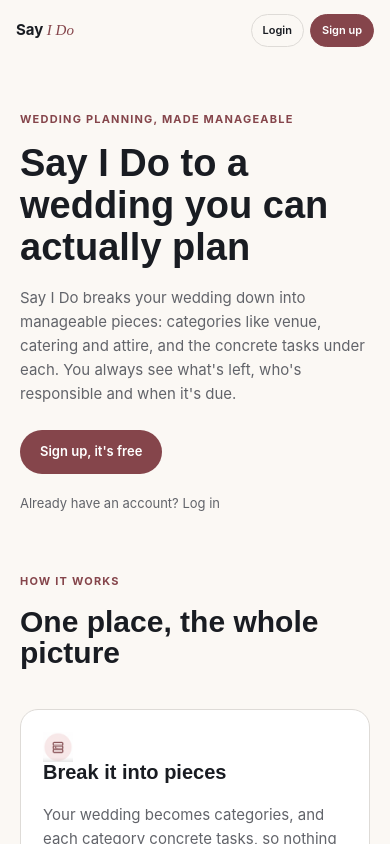
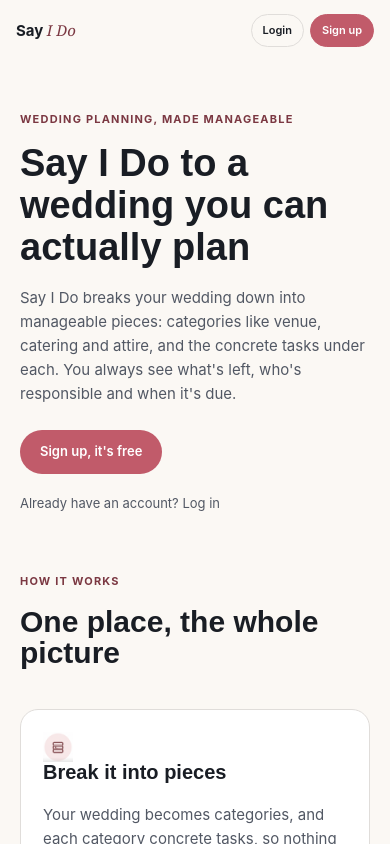
Before and after one commit to Rovelt123/4.Sem-Sys, a React (Vite) app in the folder frontend/: page / in a window 390 px wide. Shown: the top 844 px of the page. Built offline with nearby package versions, Linux system fonts and the light colour scheme; no server answers.

Commit message:
Use rem units, shared color variables and alt text on the landing page

```diff
--- a/frontend/src/pages/landingpage/components/BigInfocard.module.css
+++ b/frontend/src/pages/landingpage/components/BigInfocard.module.css
@@ -5,24 +5,24 @@
     justify-content: center;
 
     width: 100%;
-    max-width: 1120px;
-    min-height: 190px;
+    max-width: 70rem;
+    min-height: 11.875rem;
 
-    margin: 70px auto 0;
-    padding: 40px 20px;
+    margin: 4.375rem auto 0;
+    padding: 2.5rem 1.25rem;
 
-    background-color: #1f2228;
-    border-radius: 22px;
+    background-color: var(--ink);
+    border-radius: 1.375rem;
 
     box-sizing: border-box;
 }
 
 .titleText {
-    margin: 0 0 20px;
+    margin: 0 0 1.25rem;
 
-    color: white;
+    color: var(--surface);
 
-    font-size: 26px;
+    font-size: 1.625rem;
     font-weight: 700;
     line-height: 1.2;
 
@@ -32,14 +32,14 @@
 .createButton {
     display: inline-block;
 
-    padding: 12px 24px;
+    padding: 0.75rem 1.5rem;
 
-    background-color: white;
-    color: #191c22;
+    background-color: var(--surface);
+    color: var(--ink);
 
-    border-radius: 24px;
+    border-radius: 1.5rem;
 
-    font-size: 14px;
+    font-size: 0.875rem;
     font-weight: 600;
     text-decoration: none;
 
@@ -47,5 +47,5 @@
 }
 
 .createButton:hover {
-    background-color: #f2efec;
+    background-color: var(--accent-soft);
 }
--- a/frontend/src/pages/landingpage/components/Landingpage-section.jsx
+++ b/frontend/src/pages/landingpage/components/Landingpage-section.jsx
@@ -44,17 +44,17 @@ function LandingpageSection(){
             <div className={styles.cardContainer}>
 
                 <div className={styles.card}>
-                    <img src={piecesLogo} width={30} height={30}></img>
+                    <img src={piecesLogo} width={30} height={30} alt="" />
                     <h3 className={styles.title3Text}>Break it into pieces</h3>
                     <p className={styles.text}>Your wedding becomes categories, and each category concrete tasks, so nothing feels overwhelming</p>
                 </div>
                 <div className={styles.card}>
-                    <img src={calenderLogo} width={30} height={30}></img>
+                    <img src={calenderLogo} width={30} height={30} alt="" />
                     <h3 className={styles.title3Text}>Never miss a deadline</h3>
                     <p className={styles.text}>Every task gets a status and a due date, so you always know what's urgent</p>
                 </div>
                 <div className={styles.card}>
-                    <img src={familyLogo} width={30} height={30}></img>
+                    <img src={familyLogo} width={30} height={30} alt="" />
                     <h3 className={styles.title3Text}>Share the load</h3>
                     <p className={styles.text}>Give family and friends access to the tasks they've offered to help with</p>
                 </div>
--- a/frontend/src/pages/landingpage/components/Landingpage-section.module.css
+++ b/frontend/src/pages/landingpage/components/Landingpage-section.module.css
@@ -4,66 +4,66 @@
     align-items: flex-start;
     justify-content: flex-start;
 
-    max-width: 540px;
-    margin: 80px auto 0;
+    max-width: 33.75rem;
+    margin: 5rem auto 0;
 }
 
 .sloganText {
-    margin: 0 0 20px;
+    margin: 0 0 1.25rem;
 
-    color: #85454b;
-    font-size: 12px;
+    color: var(--accent-ink);
+    font-size: 0.75rem;
     font-weight: 700;
-    letter-spacing: 1.5px;
+    letter-spacing: 0.09375rem;
 }
 
 .titleText {
-    margin: 0 0 20px;
+    margin: 0 0 1.25rem;
 
-    color: #191c22;
-    font-size: 48px;
+    color: var(--ink);
+    font-size: 3rem;
     font-weight: 700;
     line-height: 1.05;
 }
 
 .text {
-    margin: 0 0 28px;
+    margin: 0 0 1.75rem;
 
-    color: #62646a;
-    font-size: 16px;
+    color: var(--ink-soft);
+    font-size: 1rem;
     line-height: 1.6;
 }
 
 .signupButton {
     display: inline-block;
 
-    padding: 13px 24px;
-    margin-bottom: 24px;
+    padding: 0.8125rem 1.5rem;
+    margin-bottom: 1.5rem;
 
-    background-color: #85454b;
-    color: white;
+    background-color: var(--accent);
+    color: var(--surface);
 
-    border-radius: 25px;
+    border-radius: 1.5625rem;
 
-    font-size: 14px;
+    font-size: 0.875rem;
     font-weight: 600;
     text-decoration: none;
     transition: 0.2s ease;
 }
 
 .signupButton:hover {
-    background-color: #f1b0b7;
+    background-color: var(--accent-ink);
 }
 
 .smallText {
     margin: 0;
 
-    color: #62646a;
-    font-size: 14px;
+    color: var(--ink-soft);
+    font-size: 0.875rem;
 }
 
 .textLink {
-    color: #62646a;
+    color: var(--ink-soft);
     text-decoration: none;
 }
 
@@ -77,35 +77,36 @@
     align-items: flex-start;
 
     max-width: 100%;
-    margin: 80px auto 0;
-    padding-left: 40px;
+    margin: 5rem auto 0;
+    padding-left: 2.5rem;
 }
 
 .title2Text {
-    margin: 0 0 20px;
+    margin: 0 0 1.25rem;
 
-    color: #191c22;
-    font-size: 36px;
+    color: var(--ink);
+    font-size: 2.25rem;
     font-weight: 700;
     line-height: 1.05;
 }
+
 .title3Text {
-    margin: 0 0 20px;
+    margin: 0 0 1.25rem;
 
-    color: #191c22;
-    font-size: 24px;
+    color: var(--ink);
+    font-size: 1.5rem;
     font-weight: 700;
     line-height: 1.05;
 }
 
 .cardContainer {
     display: flex;
-    gap: 20px;
+    gap: 1.25rem;
 
     width: 100%;
 
-    margin-top: 20px;
-    margin-bottom: 70px;
+    margin-top: 1.25rem;
+    margin-bottom: 4.375rem;
 }
 
 .card {
@@ -113,18 +114,17 @@
     flex-direction: column;
     align-items: flex-start;
 
-
     flex: 1;
 
-    min-height: 170px;
-    padding: 24px;
-    margin-left: 10px;
-    margin-right: 10px;
+    min-height: 10.625rem;
+    padding: 1.5rem;
+    margin-left: 0.625rem;
+    margin-right: 0.625rem;
 
-    background-color: #ffffff;
+    background-color: var(--surface);
 
-    border: 1px solid #dedbd7;
-    border-radius: 18px;
+    border: 1px solid var(--line);
+    border-radius: 1.125rem;
 
     box-sizing: border-box;
 }
@@ -135,8 +135,8 @@
     align-items: center;
 
     width: 100%;
-    margin-top: 70px;
-    padding: 20px 40px;
+    margin-top: 4.375rem;
+    padding: 1.25rem 2.5rem;
 
     box-sizing: border-box;
 }
@@ -144,78 +144,74 @@
 .footerText {
     margin: 0;
 
-    color: #62646a;
-    font-size: 12px;
+    color: var(--ink-soft);
+    font-size: 0.75rem;
     font-weight: 400;
 }
 
 /* MOBILE */
-/* MOBILE */
-/* MOBILE */
-/* MOBILE */
-/* MOBILE */
 
-@media (max-width: 768px) {
+@media (max-width: 48rem) {
 
     .upperContainer {
         max-width: 100%;
-        margin: 50px 0 0;
-        padding: 0 20px;
+        margin: 3.125rem 0 0;
+        padding: 0 1.25rem;
 
         box-sizing: border-box;
     }
 
     .sloganText {
-        font-size: 11px;
-        letter-spacing: 1.2px;
-        margin-bottom: 16px;
+        font-size: 0.6875rem;
+        letter-spacing: 0.075rem;
+        margin-bottom: 1rem;
     }
 
     .titleText {
-        font-size: 38px;
+        font-size: 2.375rem;
         line-height: 1.1;
-        margin-bottom: 18px;
+        margin-bottom: 1.125rem;
     }
 
     .text {
-        font-size: 15px;
+        font-size: 0.9375rem;
         line-height: 1.6;
-        margin-bottom: 24px;
+        margin-bottom: 1.5rem;
     }
 
     .signupButton {
-        padding: 12px 20px;
-        font-size: 13px;
-        margin-bottom: 20px;
+        padding: 0.75rem 1.25rem;
+        font-size: 0.8125rem;
+        margin-bottom: 1.25rem;
     }
 
     .smallText {
-        font-size: 13px;
+        font-size: 0.8125rem;
     }
 
     .midSectionContainer {
         max-width: 100%;
-        margin: 60px 0 0;
-        padding: 0 20px;
+        margin: 3.75rem 0 0;
+        padding: 0 1.25rem;
     }
 
     .title2Text {
-        font-size: 30px;
+        font-size: 1.875rem;
     }
 
     .title3Text {
-        font-size: 20px;
+        font-size: 1.25rem;
     }
 
     .cardContainer {
         flex-direction: column;
-        gap: 16px;
+        gap: 1rem;
 
         width: 100%;
-        margin-top: 20px;
-        margin-bottom: 50px;
+        margin-top: 1.25rem;
+        margin-bottom: 3.125rem;
 
-        padding: 0 20px;
+        padding: 0 1.25rem;
 
         box-sizing: border-box;
     }
@@ -227,15 +223,15 @@
         margin-left: 0;
         margin-right: 0;
 
-        padding: 22px;
+        padding: 1.375rem;
     }
 
     .footerContainer {
-        margin-top: 50px;
-        padding: 20px;
+        margin-top: 3.125rem;
+        padding: 1.25rem;
     }
 
     .footerText {
-        font-size: 11px;
+        font-size: 0.6875rem;
     }
 }
--- a/frontend/src/pages/landingpage/components/Navbar.module.css
+++ b/frontend/src/pages/landingpage/components/Navbar.module.css
@@ -4,7 +4,7 @@
     align-items: center;
 
     width: 100%;
-    padding: 20px 40px;
+    padding: 1.25rem 2.5rem;
     box-sizing: border-box;
 }
 
@@ -16,106 +16,103 @@
 
 .logoLink {
     text-decoration: none;
-    font-size: 18px;
+    font-size: 1.125rem;
     font-weight: 700;
 }
+
 .logoText {
     margin: 0;
-    color: #191c22;
-    font-size: 18px;
+    color: var(--ink);
+    font-size: 1.125rem;
     font-weight: 700;
 }
+
 .logoCursive {
-    color: #85454b;
-    font-family: cursive;
-    font-style: oblique;
+    color: var(--accent-ink);
+    font-family: "Cormorant Garamond", Georgia, serif;
+    font-style: italic;
     font-weight: 500;
 }
 
 .loginRegisterContainer {
     display: flex;
     align-items: center;
-    gap: 12px;
+    gap: 0.75rem;
 }
 
 .loginButton,
 .signupButton {
     text-decoration: none;
-    font-size: 14px;
+    font-size: 0.875rem;
     font-weight: 600;
 
-    padding: 10px 20px;
-    border-radius: 24px;
+    padding: 0.625rem 1.25rem;
+    border-radius: 1.5rem;
 
     transition: 0.2s ease;
 }
 
-
 .loginButton {
-    color: #191c22;
+    color: var(--ink);
     background-color: transparent;
-    border: 1px solid #dedbd7;
+    border: 1px solid var(--line);
 }
 
 .loginButton:hover {
-    background-color: #f2efec;
+    background-color: var(--accent-soft);
 }
 
-
 .signupButton {
-    color: white;
-    background-color: #85454b;
-    border: 1px solid #85454b;
+    color: var(--surface);
+    background-color: var(--accent);
+    border: 1px solid var(--accent);
 }
 
 .signupButton:hover {
-    background-color: #f1c3c9;
+    background-color: var(--accent-ink);
+    border-color: var(--accent-ink);
 }
 
 /* MOBILE */
-/* MOBILE */
-/* MOBILE */
-/* MOBILE */
-/* MOBILE */
 
-@media (max-width: 768px) {
+@media (max-width: 48rem) {
     .container {
-        padding: 16px 20px;
+        padding: 1rem 1.25rem;
     }
 
     .logoLink,
     .logoText {
-        font-size: 16px;
+        font-size: 1rem;
     }
 
     .loginRegisterContainer {
-        gap: 8px;
+        gap: 0.5rem;
     }
 
     .loginButton,
     .signupButton {
-        font-size: 12px;
-        padding: 8px 14px;
+        font-size: 0.75rem;
+        padding: 0.5rem 0.875rem;
     }
 }
 
-@media (max-width: 480px) {
+@media (max-width: 30rem) {
     .container {
-        padding: 14px 16px;
+        padding: 0.875rem 1rem;
     }
 
     .logoLink,
     .logoText {
-        font-size: 15px;
+        font-size: 0.9375rem;
     }
 
     .loginRegisterContainer {
-        gap: 6px;
+        gap: 0.375rem;
     }
 
     .loginButton,
     .signupButton {
-        font-size: 11px;
-        padding: 7px 11px;
+        font-size: 0.6875rem;
+        padding: 0.4375rem 0.6875rem;
     }
 }
```
